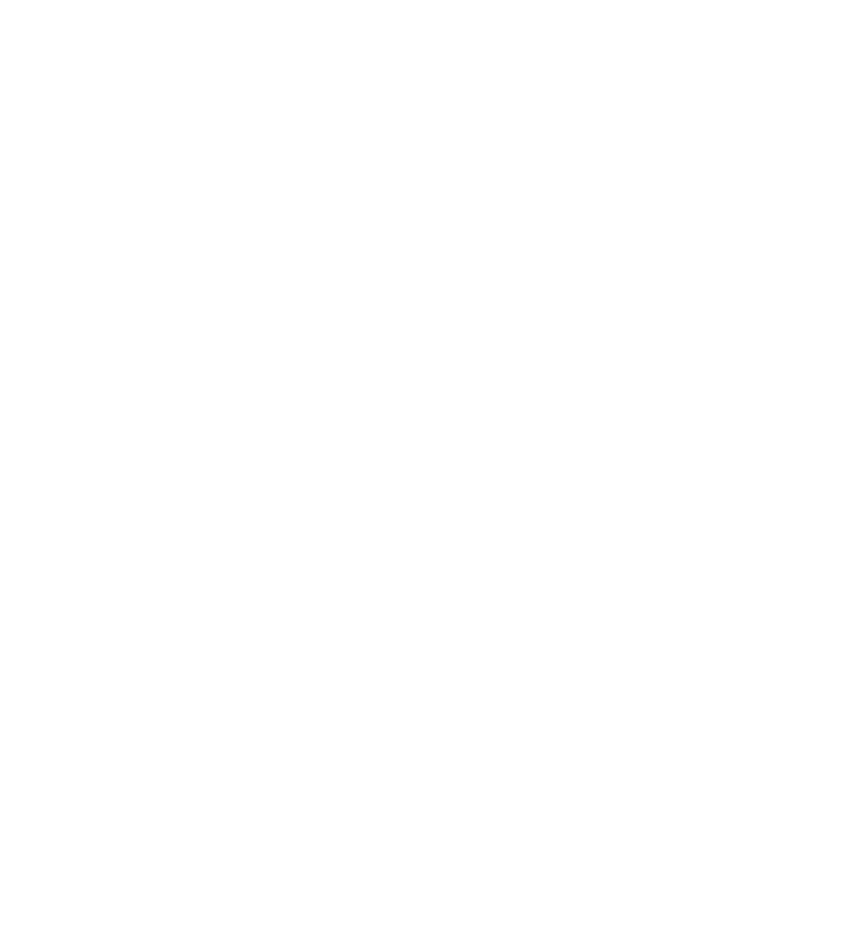
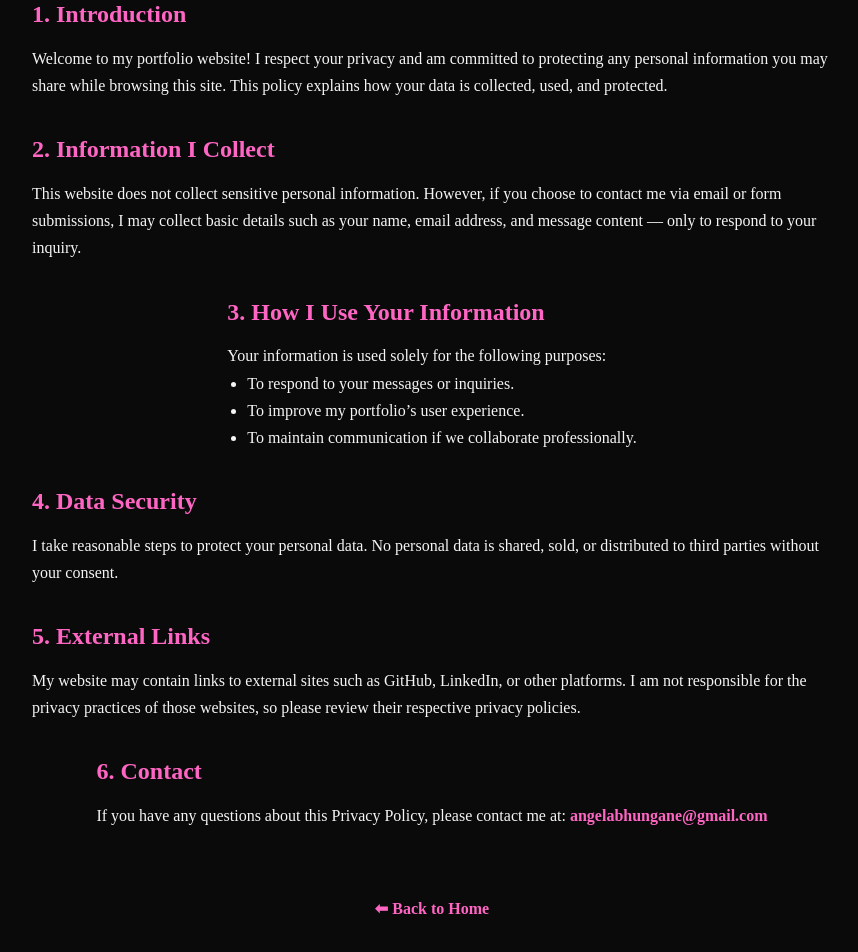
Before and after one commit to Bongeka-Bhungane/Bongeka-Bhungane-Portfoilo, a React (Vite) app: page /privacy in a window 1280 px wide. Shown: the part 180-1132 px from the top of the page, without its empty margins (208-1066 px from the left). Before the commit the page ends 800 px from the top, so only its background shows below. Built offline with nearby package versions, Linux system fonts and the light colour scheme.

Commit message:
added everything that needed to be added on my portfolio

```diff
--- a/src/App.css
+++ b/src/App.css
@@ -44,18 +44,10 @@
   color: #ff66b3;
   font-weight: 500;
   letter-spacing: 0.5px;
-  transition: all 0.3s ease;
   font-family: 'Poppins', sans-serif;
   font-size: 1rem;
   align-self: start;
-  cursor: pointer;
   width: 20%;
-}
-
-.nav-logo:hover {
-  color: #ffffff;
-  text-shadow: 0 0 8px #ff66b3;
-  transform: scale(1.05);
 }
 
 .nav-links {
@@ -258,17 +250,20 @@
 }
 
 .cv-back-btn {
-  display: inline-block;
-  margin-top: 20px;
-  color: #ff6ec7;
+  position: fixed;
+  top: 20px;
+  left: 20px;
+  color: #ff66c4;
+  font-weight: bold;
   text-decoration: none;
-  font-weight: 600;
+  font-size: 1rem;
+  z-index: 100;
   transition: all 0.3s ease;
 }
 
 .cv-back-btn:hover {
-  color: #ff4aa0;
-  transform: translateY(-2px);
+  text-shadow: 0 0 10px #ff66c4;
+  transform: translateX(-2px);
 }
 
 .contact-container {
@@ -353,6 +348,67 @@
   text-shadow: 0 0 10px #ff66c4;
 }
 
+.privacy-container {
+  background-color: #0a0a0a;
+  color: #f5f5f5;
+  min-height: 100vh;
+  padding: 60px 20px;
+  display: flex;
+  flex-direction: column;
+  align-items: center;
+  text-align: left;
+}
+
+.privacy-title {
+  font-size: 2.5rem;
+  color: #ff66c4;
+  margin-bottom: 10px;
+  text-shadow: 0 0 10px #ff66c4;
+}
+
+.privacy-date {
+  color: #aaa;
+  font-size: 0.9rem;
+  margin-bottom: 40px;
+}
+
+.privacy-section {
+  max-width: 800px;
+  margin-bottom: 30px;
+  line-height: 1.7;
+}
+
+.privacy-section h2 {
+  color: #ff66c4;
+  margin-bottom: 10px;
+}
+
+.privacy-section ul {
+  list-style-type: disc;
+  margin-left: 20px;
+}
+
+.privacy-email {
+  color: #ff66c4;
+  text-decoration: none;
+  font-weight: bold;
+}
+
+.privacy-email:hover {
+  text-shadow: 0 0 10px #ff66c4;
+}
+
+.privacy-back {
+  margin-top: 40px;
+  text-decoration: none;
+  color: #ff66c4;
+  font-weight: bold;
+  transition: 0.3s;
+}
+
+.privacy-back:hover {
+  text-shadow: 0 0 10px #ff66c4;
+}
 
 /* footer.css */
 
--- a/src/App.tsx
+++ b/src/App.tsx
@@ -1,7 +1,6 @@
 import './App.css'
 import Home from './pages/Home'
 import { BrowserRouter, Routes, Route } from "react-router-dom";
-import Projects from './pages/Projects';
 import Cv from './pages/Cv';
 import ContactUs from './pages/ContactUs';
 import Privacy from './pages/Privacy';
@@ -14,7 +13,6 @@
     <BrowserRouter>
     <Routes>
       <Route path='/' element={<Home/>}/>
-      <Route path='/projects' element={<Projects/>}/>
       <Route path='/cv' element={<Cv/>}/>
       <Route path='/contactus' element={<ContactUs/>}/>
       <Route path='/privacy' element={<Privacy/>}/>
--- a/src/components/Nav.tsx
+++ b/src/components/Nav.tsx
@@ -17,7 +17,7 @@
           Projects
         </a>
         <Link to="/cv" className="nav-link">
-          CV
+          About
         </Link>
         <Link to="/contactus" className="nav-link">
           Contact us
--- a/src/components/footer.tsx
+++ b/src/components/footer.tsx
@@ -11,7 +11,7 @@
           Projects
         </Link>
         <Link to="/cv" className="">
-          Cv
+          About
         </Link>
         <Link to="/contactus" className="">
           Contact us
--- a/src/pages/Cv.tsx
+++ b/src/pages/Cv.tsx
@@ -3,6 +3,11 @@
 export default function Cv() {
   return (
     <div className="cv-page">
+      {/* Back Button */}
+      <Link to="/" className="cv-back-btn">
+        ← Back to Home
+      </Link>
+
       <div className="cv-container">
         <h1 className="cv-title">About Me</h1>
         <p className="cv-text">
@@ -35,14 +40,13 @@
           </p>
         </div>
 
-        <a href="/Bongeka_Bhungane_CV.pdf" download className="cv-download-btn">
+        <a
+          href="/src/assets/Bongeka_Bhungane _ CV.pdf"
+          download
+          className="cv-download-btn"
+        >
           Download My CV
         </a>
-
-        {/* Back Button */}
-        <Link to="/" className="cv-back-btn">
-          ← Back to Home
-        </Link>
       </div>
     </div>
   );
--- a/src/pages/Privacy.tsx
+++ b/src/pages/Privacy.tsx
@@ -1,8 +1,74 @@
+import { Link } from "react-router-dom";
 
 export default function Privacy() {
   return (
-    <div>
-      privacy
+    <div className="privacy-container">
+      <h1 className="privacy-title">Privacy Policy</h1>
+      <p className="privacy-date">Last updated: October 2025</p>
+
+      <section className="privacy-section">
+        <h2>1. Introduction</h2>
+        <p>
+          Welcome to my portfolio website! I respect your privacy and am
+          committed to protecting any personal information you may share while
+          browsing this site. This policy explains how your data is collected,
+          used, and protected.
+        </p>
+      </section>
+
+      <section className="privacy-section">
+        <h2>2. Information I Collect</h2>
+        <p>
+          This website does not collect sensitive personal information. However,
+          if you choose to contact me via email or form submissions, I may
+          collect basic details such as your name, email address, and message
+          content — only to respond to your inquiry.
+        </p>
+      </section>
+
+      <section className="privacy-section">
+        <h2>3. How I Use Your Information</h2>
+        <p>Your information is used solely for the following purposes:</p>
+        <ul>
+          <li>To respond to your messages or inquiries.</li>
+          <li>To improve my portfolio’s user experience.</li>
+          <li>To maintain communication if we collaborate professionally.</li>
+        </ul>
+      </section>
+
+      <section className="privacy-section">
+        <h2>4. Data Security</h2>
+        <p>
+          I take reasonable steps to protect your personal data. No personal
+          data is shared, sold, or distributed to third parties without your
+          consent.
+        </p>
+      </section>
+
+      <section className="privacy-section">
+        <h2>5. External Links</h2>
+        <p>
+          My website may contain links to external sites such as GitHub,
+          LinkedIn, or other platforms. I am not responsible for the privacy
+          practices of those websites, so please review their respective privacy
+          policies.
+        </p>
+      </section>
+
+      <section className="privacy-section">
+        <h2>6. Contact</h2>
+        <p>
+          If you have any questions about this Privacy Policy, please contact me
+          at:{" "}
+          <a href="mailto:angelabhungane@gmail.com" className="privacy-email">
+            angelabhungane@gmail.com
+          </a>
+        </p>
+      </section>
+
+      <Link to="/" className="privacy-back">
+        ⬅ Back to Home
+      </Link>
     </div>
-  )
+  );
 }
--- a/src/pages/Projects.tsx
+++ /dev/null
@@ -1,9 +0,0 @@
-
-
-export default function Projects() {
-  return (
-    <div>
-      projects
-    </div>
-  )
-}
```
Also changed, not shown: 1 other file (tests, documents, lock files or other folders).
